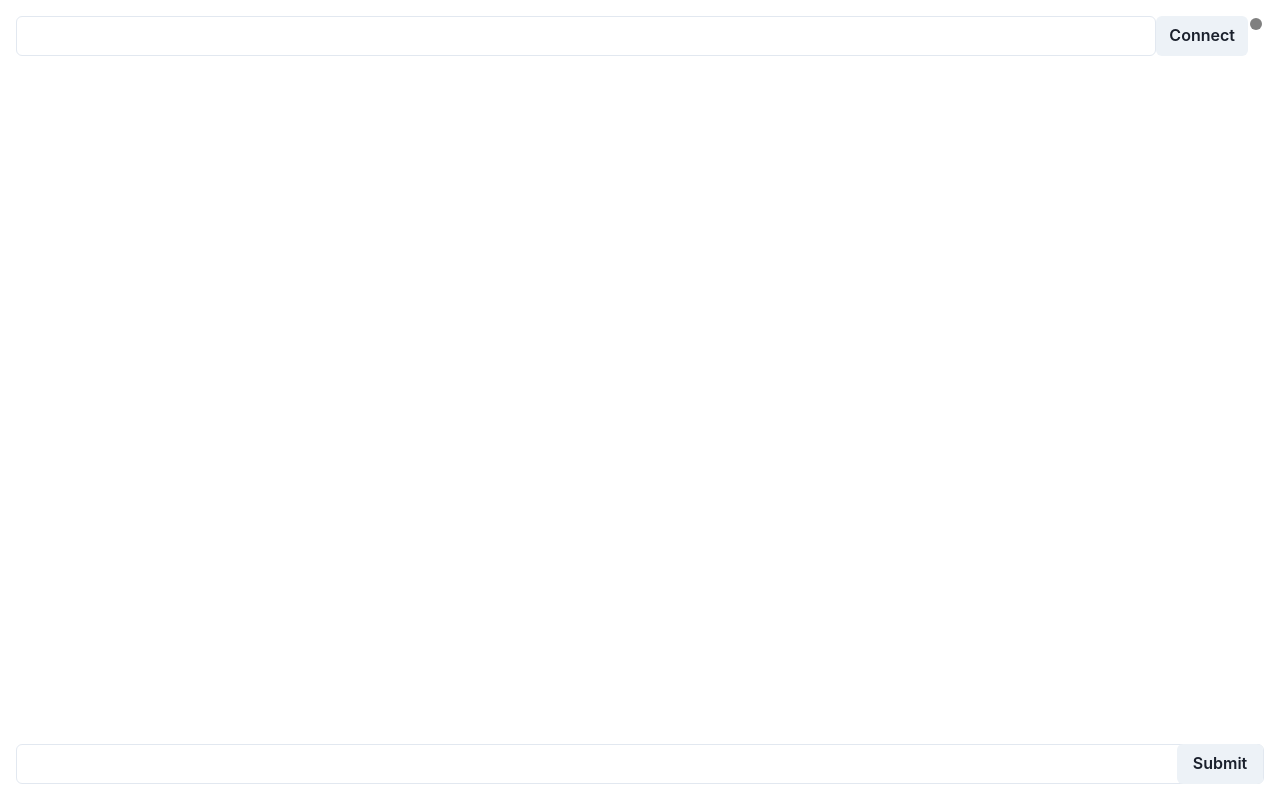
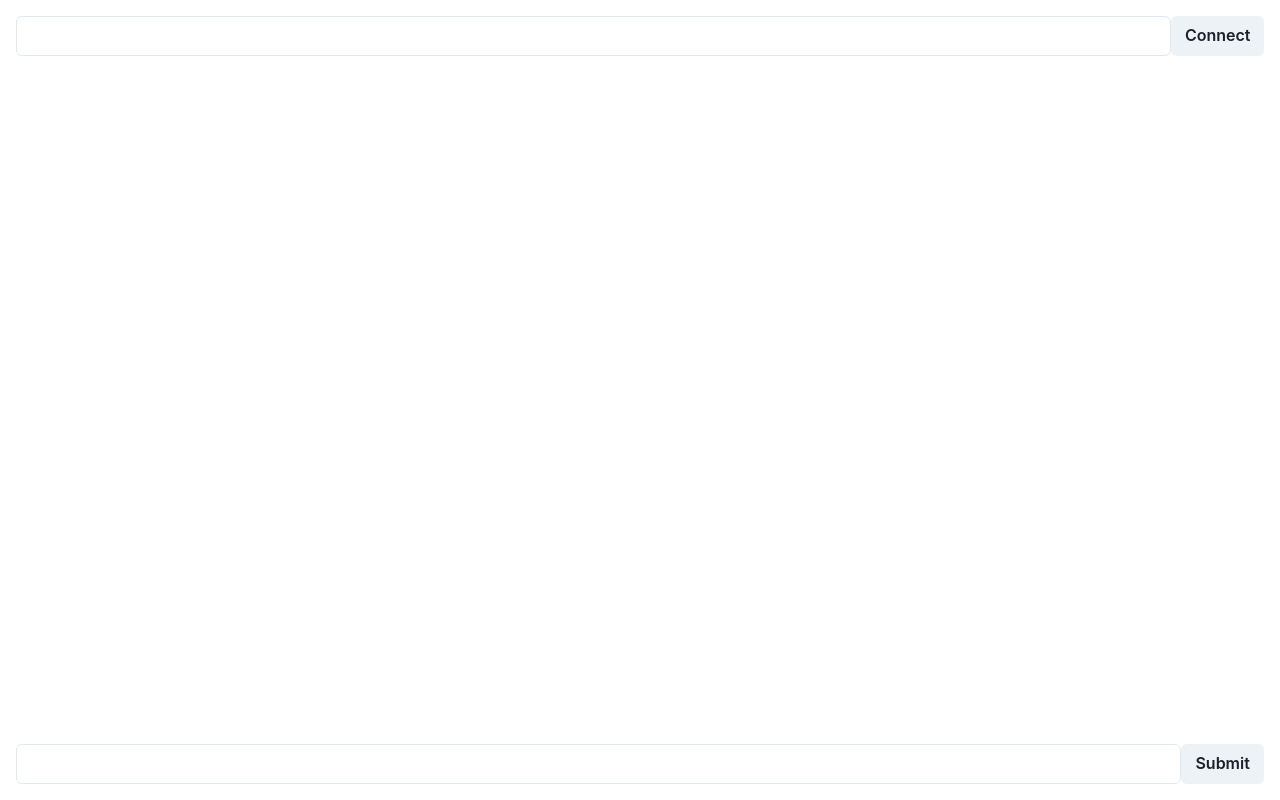
Before and after one commit to iPolyomino/wsws, a React (Create React App) app: page / in a window 1280 px wide. Built offline with nearby package versions, Linux system fonts and the light colour scheme.

Commit message:
useState connection

```diff
--- a/src/App.tsx
+++ b/src/App.tsx
@@ -1,13 +1,6 @@
-import React, { useState, useEffect, useRef } from "react";
-import {
-  Box,
-  Button,
-  Flex,
-  Input,
-  InputGroup,
-  InputRightElement,
-} from "@chakra-ui/react";
-import { ArrowDownIcon, ArrowUpIcon, Icon } from "@chakra-ui/icons";
+import React, { useState } from "react";
+import { Button, Flex, Input } from "@chakra-ui/react";
+import { ArrowDownIcon, ArrowUpIcon } from "@chakra-ui/icons";
 import "./App.css";
 
 export enum ReadyState {
@@ -26,51 +19,62 @@ function App() {
   const [address, setAddress] = useState("");
   const [message, setMessage] = useState("");
   const [dialog, setDialog] = useState<WsData[]>([]);
-  const wsRef = useRef<WebSocket>();
+  const [ws, setWs] = useState<WebSocket | null>(null);
 
-  const connect = (event: React.FormEvent<HTMLButtonElement>) => {
-    console.log(address);
-    wsRef.current?.addEventListener("close", () => {});
-    wsRef.current = new WebSocket(address);
-    wsRef.current.addEventListener("open", () => {});
+  const connect = (event: React.FormEvent<HTMLFormElement>) => {
+    event.preventDefault();
+    if (ws !== null) {
+      ws.close();
+      return;
+    }
+
+    const client = new WebSocket(address);
+
+    client.addEventListener("open", () => {
+      console.log("connected");
+      setWs(client);
+    });
+    client.addEventListener("close", () => {
+      console.log("disconnected");
+      setWs(null);
+    });
+    client.addEventListener("error", (e) => {
+      console.error(e);
+      setWs(null);
+    });
   };
+
+  ws?.addEventListener("message", (msg) => {
+    setDialog([...dialog, { type: "receive", message: msg.data }]);
+  });
 
   const submit = (event: React.FormEvent<HTMLFormElement>) => {
     event.preventDefault();
     if (message === "") return;
-    if (wsRef.current?.readyState === ReadyState.Open) {
-      wsRef.current?.send(message);
+    if (ws?.readyState === ReadyState.Open) {
+      ws?.send(message);
       setDialog([...dialog, { type: "send", message: message }]);
       setMessage("");
     }
   };
 
-  wsRef.current?.addEventListener("message", (msg) => {
-    setDialog([...dialog, { type: "receive", message: msg.data }]);
-  });
-
-  const statusColors = ["gray", "lightgreen", "orange", "red"];
+  const buttonMessage = ["Connecting", "Close", "Closing", "Connect"];
 
   return (
     <div className="App">
+      <form onSubmit={connect}>
         <Flex m={4}>
           <Input
             type="text"
             name="address"
             value={address}
             onChange={(e) => setAddress(e.target.value)}
+            bgColor={ws?.readyState === ReadyState.Open ? "green" : ""}
+            isDisabled={(ws?.readyState || 3) <= 2}
           />
-        <Button onClick={connect}>Connect</Button>
-        <Icon
-          viewBox="0 0 200 200"
-          color={statusColors[wsRef.current?.readyState || 0]}
-        >
-          <path
-            fill="currentColor"
-            d="M 100, 100 m -75, 0 a 75,75 0 1,0 150,0 a 75,75 0 1,0 -150,0"
-          />
-        </Icon>
+          <Button type="submit">{buttonMessage[ws?.readyState || 3]}</Button>
         </Flex>
+      </form>
       <section>
         {dialog.map((data, i) => (
           <p key={i}>
@@ -81,29 +85,17 @@ function App() {
         ))}
       </section>
 
-      <Box
-        bg="white"
-        m={4}
-        rounded="md"
-        pos="fixed"
-        right="0"
-        bottom="0"
-        left="0"
-      >
       <form onSubmit={submit}>
-          <InputGroup>
+        <Flex m={4} rounded="md" pos="fixed" right="0" bottom="0" left="0">
           <Input
             type="text"
             name="message"
             value={message}
             onChange={(e) => setMessage(e.target.value)}
           />
-            <InputRightElement width="5.5rem">
           <Button type="submit">Submit</Button>
-            </InputRightElement>
-          </InputGroup>
+        </Flex>
       </form>
-      </Box>
     </div>
   );
 }
```
Lines whose indentation alone changed are shown as unchanged.
